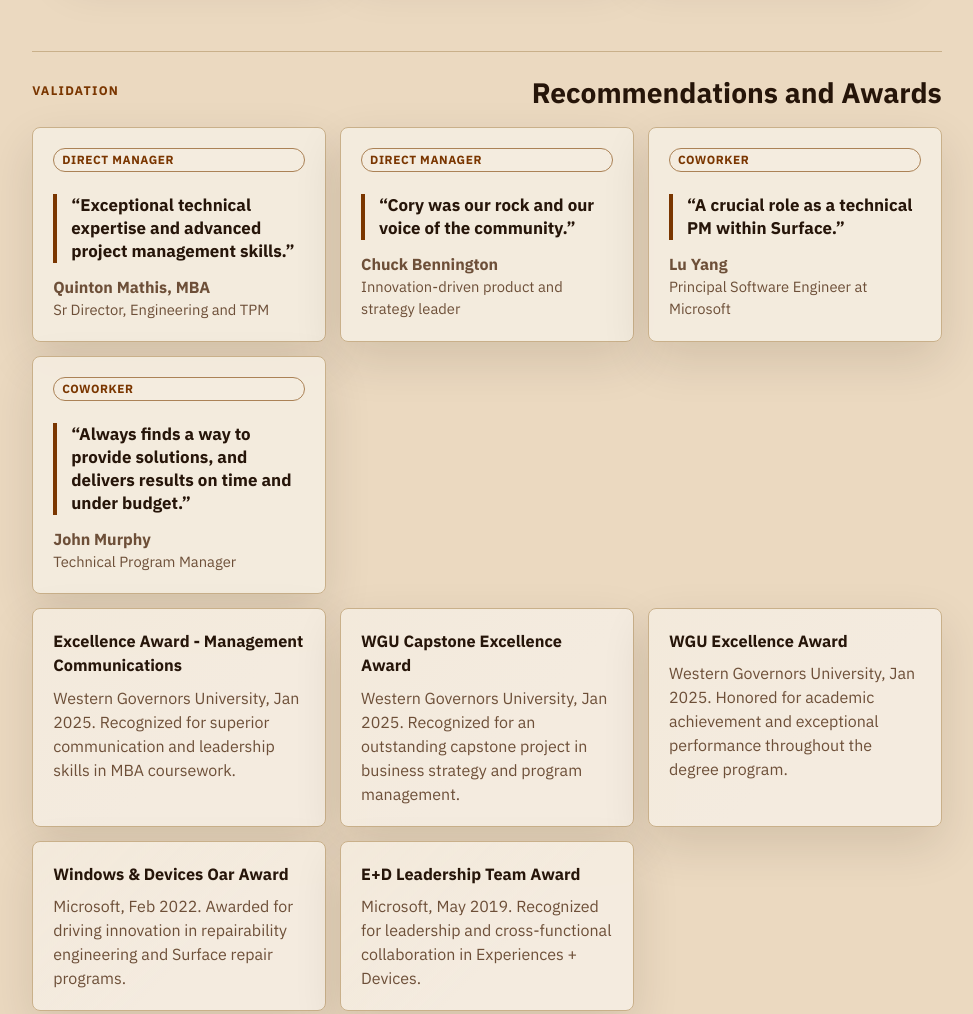
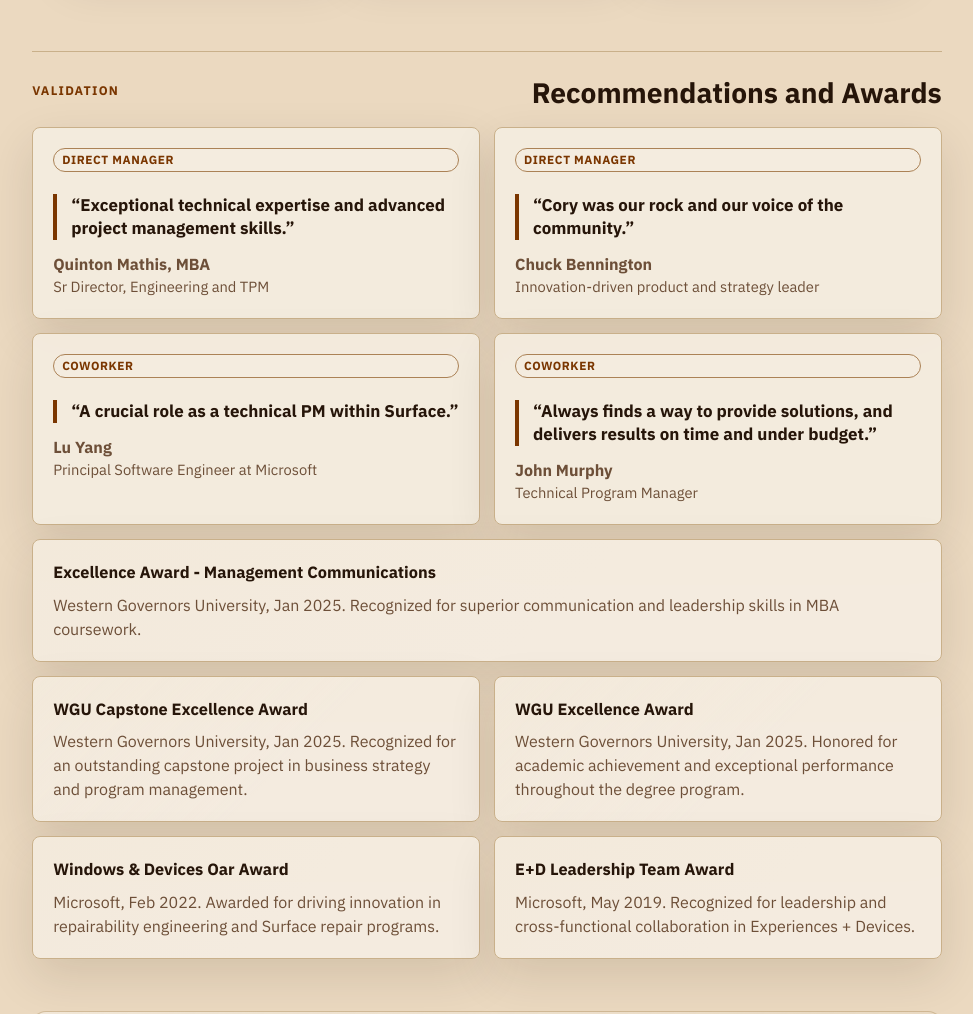
Before and after one commit to BrandedTamarasu-glitch/BrandedTamarasu-glitch.github.io, a website: page index.html in a window 1280 px wide. Shown: the part 4507-5521 px from the top of the page, without its empty margins (287-1260 px from the left). Drawn offline with Linux system fonts and the light colour scheme.

Commit message:
Balance validation card layouts

```diff
--- a/styles.css
+++ b/styles.css
@@ -533,10 +533,13 @@ li {
   grid-template-columns: repeat(2, minmax(0, 1fr));
 }
 
-.validation-grid,
-.award-list,
 .case-detail-grid {
   grid-template-columns: repeat(3, minmax(0, 1fr));
+}
+
+.validation-grid,
+.award-list {
+  grid-template-columns: repeat(2, minmax(0, 1fr));
 }
 
 .impact-grid article {
@@ -593,6 +596,10 @@ li {
   background:
     linear-gradient(135deg, color-mix(in srgb, var(--accent-soft) 52%, transparent), transparent 58%),
     color-mix(in srgb, var(--surface) 96%, transparent);
+}
+
+.award-list article:first-child {
+  grid-column: 1 / -1;
 }
 
 .case-hero {
@@ -850,6 +857,10 @@ article p {
     grid-template-columns: 1fr;
   }
 
+  .award-list article:first-child {
+    grid-column: auto;
+  }
+
   .case-study-list {
     grid-template-columns: repeat(2, minmax(0, 1fr));
   }
```
